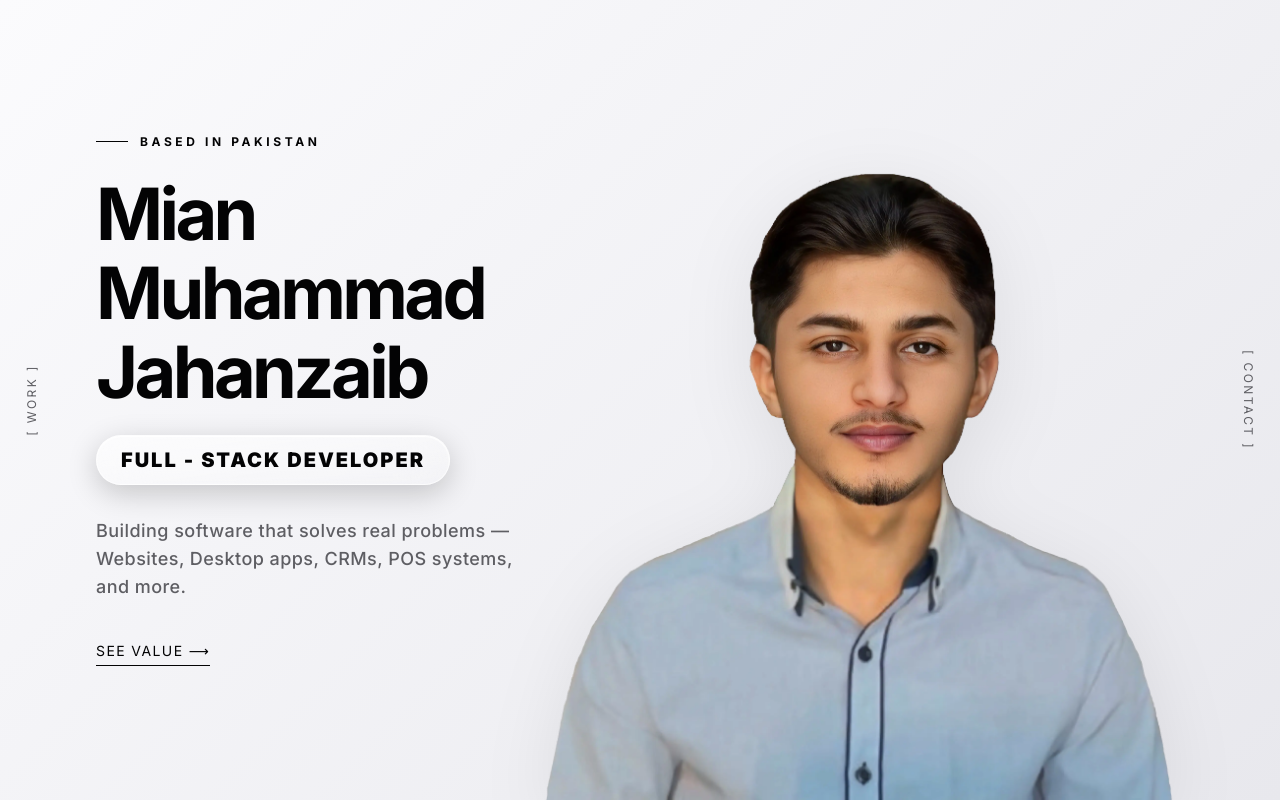
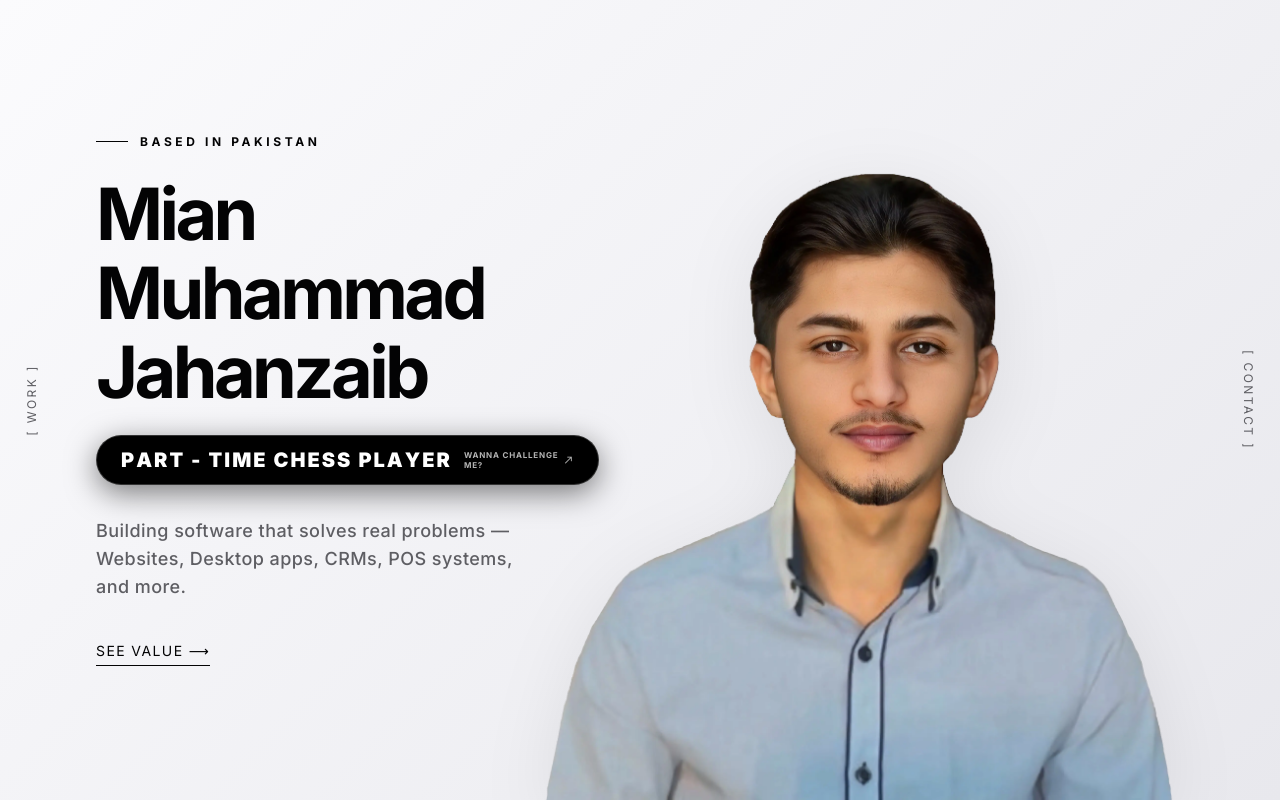
Before and after one commit to Mian-M-Jahanzaib/Mian-M-Jahanzaib.github.io, a React (Vite) app: page / in a window 1280 px wide. Shown: the top 802 px of the page. Built offline with nearby package versions, Linux system fonts and the light colour scheme.

Commit message:
Updated hero section

```diff
--- a/src/components/Hero.jsx
+++ b/src/components/Hero.jsx
@@ -1,8 +1,43 @@
-import React from "react";
+import React, { useState, useEffect, useRef } from "react";
 import { motion } from "framer-motion";
 
 const Hero = () => {
   const premiumEase = [0.16, 1, 0.3, 1];
+
+  // State and logic for the Chess flip badge
+  const [isChess, setIsChess] = useState(false);
+  const hasInteracted = useRef(false);
+
+  useEffect(() => {
+    // 1. Auto-flip to Chess after 4 seconds
+    const timer1 = setTimeout(() => {
+      if (!hasInteracted.current) {
+        setIsChess(true);
+      }
+    }, 4000);
+
+    // 2. Flip back to Developer 3 seconds later (Total 7 seconds)
+    const timer2 = setTimeout(() => {
+      if (!hasInteracted.current) {
+        setIsChess(false);
+      }
+    }, 7000);
+
+    return () => {
+      clearTimeout(timer1);
+      clearTimeout(timer2);
+    };
+  }, []);
+
+  const handleMouseEnter = () => {
+    hasInteracted.current = true;
+    setIsChess(true); // Hover reveals the Chess side
+  };
+
+  const handleMouseLeave = () => {
+    hasInteracted.current = true;
+    setIsChess(false); // Unhover goes back to the Developer side
+  };
 
   return (
     <section className="relative w-full h-[100dvh] flex items-center overflow-hidden hero-gradient">
@@ -63,16 +98,109 @@ const Hero = () => {
             Mian Muhammad <br className="block 2xl:hidden" /> Jahanzaib
           </motion.h2>
 
-          {/* Full-Stack Developer - REAL PREMIUM GLASS */}
+          {/* Full-Stack Developer / Chess Player Toggle */}
           <motion.div
             initial={{ opacity: 0, y: 20 }}
             animate={{ opacity: 1, y: 0 }}
             transition={{ duration: 0.8, delay: 0.45, ease: premiumEase }}
-            className="inline-flex items-center justify-center px-6 py-2.5 mb-6 md:mb-8 rounded-full bg-gradient-to-br from-white/70 to-white/10 backdrop-blur-xl border border-white/60 shadow-[inset_0_1px_1px_rgba(255,255,255,1),0_8px_30px_rgba(0,0,0,0.2)]"
+            className="mb-6 md:mb-8 inline-block cursor-pointer"
+            onMouseEnter={handleMouseEnter}
+            onMouseLeave={handleMouseLeave}
+            onClick={() => {
+              hasInteracted.current = true;
+              setIsChess(!isChess);
+            }}
           >
-            <h3 className="text-sm md:text-xl font-black text-primary uppercase tracking-widest">
-              Full - Stack Developer
-            </h3>
+            <div
+              className="grid relative"
+              style={{ gridTemplateAreas: "'stack'" }}
+            >
+              {/* Front Side: Developer */}
+              <motion.div
+                animate={{
+                  rotateX: isChess ? 90 : 0,
+                  opacity: isChess ? 0 : 1,
+                  pointerEvents: isChess ? "none" : "auto",
+                }}
+                transition={{ duration: 0.5, ease: premiumEase }}
+                className="inline-flex items-center justify-center px-6 py-2.5 rounded-full bg-gradient-to-br from-white/70 to-white/10 backdrop-blur-xl border border-white/60 shadow-[inset_0_1px_1px_rgba(255,255,255,1),0_8px_30px_rgba(0,0,0,0.2)]"
+                style={{ gridArea: "stack", transformOrigin: "center" }}
+              >
+                <h3 className="text-sm md:text-xl font-black text-primary uppercase tracking-widest whitespace-nowrap flex">
+                  {"Full - Stack Developer".split("").map((char, index) => (
+                    <motion.span
+                      key={index}
+                      initial={{ opacity: 0, y: 5 }}
+                      animate={
+                        !isChess ? { opacity: 1, y: 0 } : { opacity: 0, y: 5 }
+                      }
+                      transition={{
+                        duration: 0.2,
+                        delay: !isChess ? index * 0.03 : 0,
+                      }}
+                    >
+                      {char === " " ? "\u00A0" : char}
+                    </motion.span>
+                  ))}
+                </h3>
+              </motion.div>
+
+              {/* Back Side: Chess Player */}
+              <motion.div
+                initial={{ rotateX: -90, opacity: 0 }}
+                animate={{
+                  rotateX: isChess ? 0 : -90,
+                  opacity: isChess ? 1 : 0,
+                  pointerEvents: isChess ? "auto" : "none", // Ensures link is only clickable when visible
+                }}
+                transition={{ duration: 0.5, ease: premiumEase }}
+                className="inline-flex items-center justify-center gap-2 md:gap-3 px-6 py-2.5 rounded-full bg-black border border-white/20 shadow-[0_8px_30px_rgba(0,0,0,0.5)] whitespace-nowrap"
+                style={{ gridArea: "stack", transformOrigin: "center" }}
+              >
+                <h3 className="text-sm md:text-xl font-black text-white uppercase tracking-widest whitespace-nowrap flex">
+                  {"Part - Time Chess Player".split("").map((char, index) => (
+                    <motion.span
+                      key={index}
+                      initial={{ opacity: 0, y: 5 }}
+                      animate={
+                        isChess ? { opacity: 1, y: 0 } : { opacity: 0, y: 5 }
+                      }
+                      transition={{
+                        duration: 0.2,
+                        delay: isChess ? index * 0.03 : 0,
+                      }}
+                    >
+                      {char === " " ? "\u00A0" : char}
+                    </motion.span>
+                  ))}
+                </h3>
+
+                {/* Slim Stacked Challenge Me Link */}
+                <motion.a
+                  href="https://www.chess.com/member/mian_jahanzaib" // <-- REPLACE YOUR USERNAME HERE
+                  target="_blank"
+                  rel="noopener noreferrer"
+                  onClick={(e) => e.stopPropagation()} // Prevents the card from flipping back when clicked
+                  initial={{ opacity: 0, scale: 0.8 }}
+                  animate={
+                    isChess
+                      ? { opacity: 1, scale: 1 }
+                      : { opacity: 0, scale: 0.8 }
+                  }
+                  transition={{ duration: 0.3, delay: isChess ? 0.8 : 0 }}
+                  className="flex items-center gap-1 text-[7px] md:text-[8px] font-bold uppercase tracking-widest text-white/70 hover:text-white transition-colors group"
+                >
+                  <span className="text-left leading-tight transition-colors">
+                    Wanna Challenge
+                    <br />
+                    Me?
+                  </span>
+                  <span className="material-symbols-outlined text-[10px] md:text-[12px] leading-none">
+                    north_east
+                  </span>
+                </motion.a>
+              </motion.div>
+            </div>
           </motion.div>
 
           {/* Description */}
```
